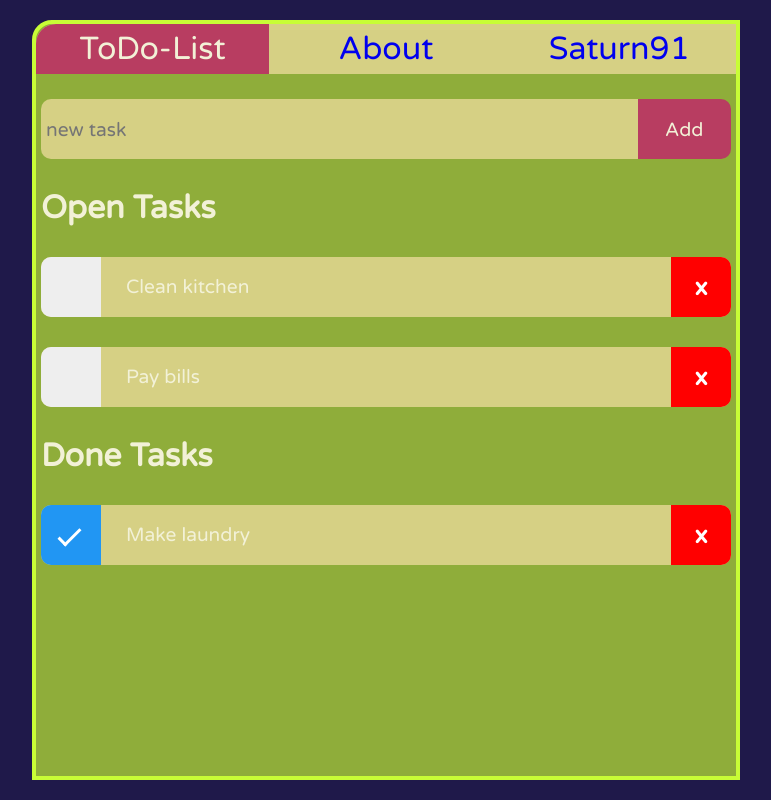
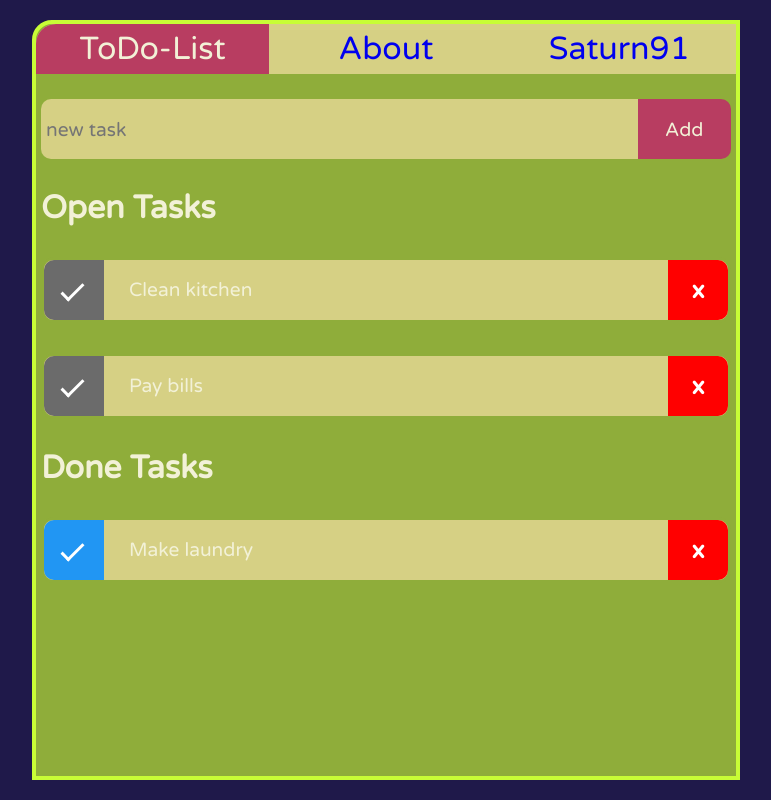
Before and after one commit to Saturn91/cas-fe-angular-recap-exercise, an Angular app: page /todos in a window 1280 px wide. Shown: the whole page, without its empty margins (254-1025 px from the left). Built offline with nearby package versions, Linux system fonts and the light colour scheme.

Commit message:
[EDIT] styling

```diff
--- a/src/app/to-do-manager/item-view/item-view.component.scss
+++ b/src/app/to-do-manager/item-view/item-view.component.scss
@@ -1,13 +1,19 @@
 .classView {
   --bar_height: 40px;
-
+  background-color: var(--col1);
   display: flex;
-  background-color: var(--col1);
   margin-bottom: 30px;
-  border-radius: 10px;
+  border-radius: 12px;
   height: var(--bar_height);
   line-height: var(--bar_height);
   font-size: 1rem;
+  border-style: solid;
+  border-color: var(--col2);
+}
+
+.classView:hover {
+  background-color: var(--col1_hover);
+  border-color: var(--col3);
 }
 
 .classView p {
@@ -27,6 +33,7 @@ button {
   text-align: center;
   font-size: 1.5rem;
   font-weight: bolder;
+  cursor: pointer;
 }
 
 /* The container */
@@ -66,14 +73,22 @@ button {
   border-bottom-left-radius: 10px;
 }
 
-/* On mouse-over, add a grey background color */
-.container:hover input ~ .checkmark {
-  background-color: #ccc;
-}
-
 /* When the checkbox is checked, add a blue background */
 .container input:checked ~ .checkmark {
   background-color: #2196F3;
+}
+
+.container input:checked ~ .checkmark:hover {
+  background-color: #00b7ff;
+}
+
+.container :not(input:checked) ~ .checkmark {
+  background-color: #6b6b6b;
+}
+
+/* On mouse-over (unselected), add a grey background color */
+.container :not(input:checked) ~ .checkmark:hover {
+  background-color: #ccc;
 }
 
 /* Create the checkmark/indicator (hidden when not checked) */
@@ -85,6 +100,10 @@ button {
 
 /* Show the checkmark when checked */
 .container input:checked ~ .checkmark:after {
+  display: block;
+}
+
+.container :not(input:checked) ~ .checkmark:after {
   display: block;
 }
 
@@ -103,7 +122,10 @@ button {
 
 .hitbox {
   display: flex;
-  width: 100%
+  width: 100%;
+  cursor: pointer;
+  border-top-left-radius: 10px;
+  border-bottom-left-radius: 10px;
 }
 
 @media (min-width: 800px) {
--- a/src/styles.scss
+++ b/src/styles.scss
@@ -7,6 +7,7 @@
 }
 :root {
   --col1: rgb(214, 208, 132);
+  --col1_hover: rgb(189, 183, 107);
   --col2_ligth: rgb(200, 253, 54);
   --col2: rgb(143, 173, 58);
   --col3: rgb(184, 61, 97);
```
